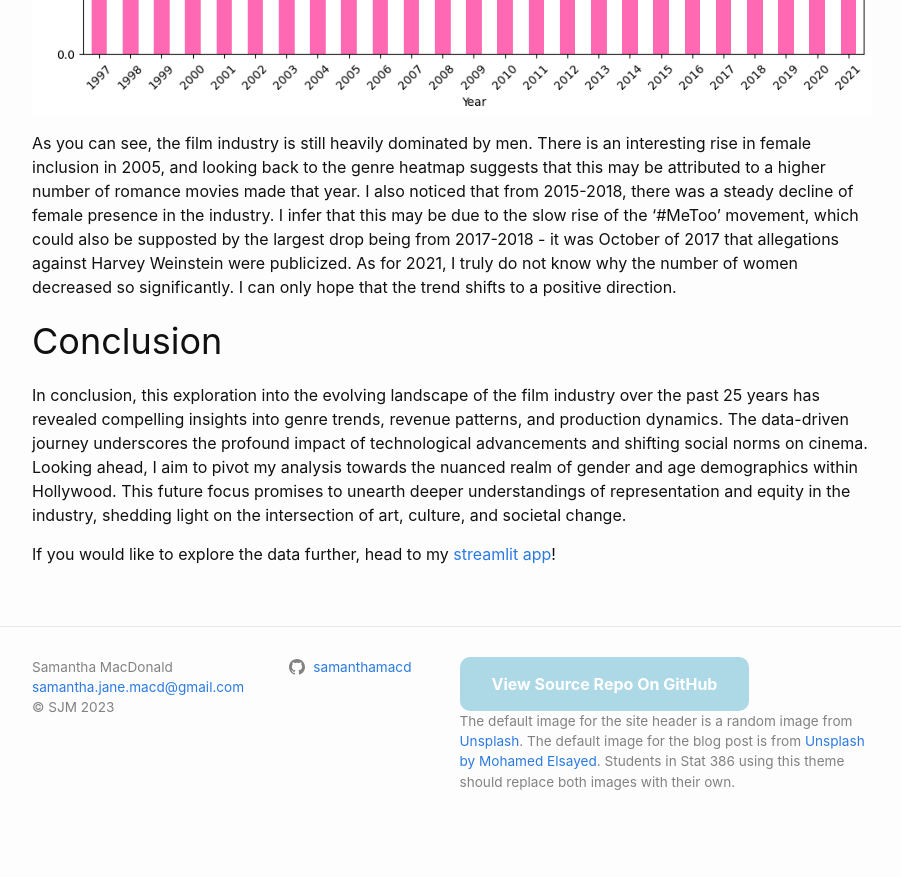
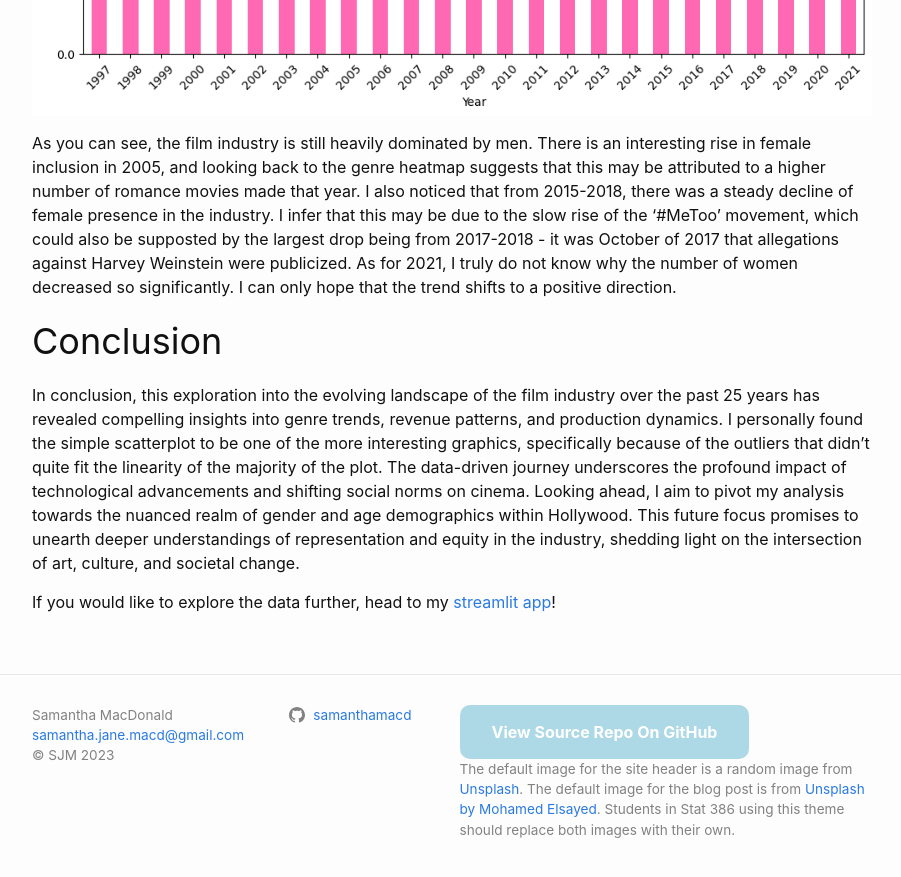
Before and after one commit to samanthamacd/samanthamacd.github.io, a Jekyll site: the page built from _posts/2023-12-11-2-post.md, in a window 1280 px wide and 900 px high, scrolled down 5675 px. Shown: the top 877 px of the window, without its empty margins (188-1089 px from the left). Built offline with Jekyll 4.4.1, drawn with Linux system fonts in a browser that asks for light colours; comment, search, counter and statistics services are not loaded; before the commit the page ends 6527 px from its top, so only the background shows below that.

Commit message:
Update 2023-12-11-2-post.md

```diff
--- a/_posts/2023-12-11-2-post.md
+++ b/_posts/2023-12-11-2-post.md
@@ -63,6 +63,6 @@ The last thing that I wanted to look into was gender data. Unfortunately, the TM
 As you can see, the film industry is still heavily dominated by men. There is an interesting rise in female inclusion in 2005, and looking back to the genre heatmap suggests that this may be attributed to a higher number of romance movies made that year. I also noticed that from 2015-2018, there was a steady decline of female presence in the industry. I infer that this may be due to the slow rise of the '#MeToo' movement, which could also be supposted by the largest drop being from 2017-2018 - it was October of 2017 that allegations against Harvey Weinstein were publicized. As for 2021, I truly do not know why the number of women decreased so significantly. I can only hope that the trend shifts to a positive direction.
 
 # Conclusion
-In conclusion, this exploration into the evolving landscape of the film industry over the past 25 years has revealed compelling insights into genre trends, revenue patterns, and production dynamics. The data-driven journey underscores the profound impact of technological advancements and shifting social norms on cinema. Looking ahead, I aim to pivot my analysis towards the nuanced realm of gender and age demographics within Hollywood. This future focus promises to unearth deeper understandings of representation and equity in the industry, shedding light on the intersection of art, culture, and societal change.
+In conclusion, this exploration into the evolving landscape of the film industry over the past 25 years has revealed compelling insights into genre trends, revenue patterns, and production dynamics. I personally found the simple scatterplot to be one of the more interesting graphics, specifically because of the outliers that didn't quite fit the linearity of the majority of the plot. The data-driven journey underscores the profound impact of technological advancements and shifting social norms on cinema. Looking ahead, I aim to pivot my analysis towards the nuanced realm of gender and age demographics within Hollywood. This future focus promises to unearth deeper understandings of representation and equity in the industry, shedding light on the intersection of art, culture, and societal change.
 
 If you would like to explore the data further, head to my [streamlit app](https://app-mdhkmsqupj8dvvjblg4ed4.streamlit.app/)!
```
